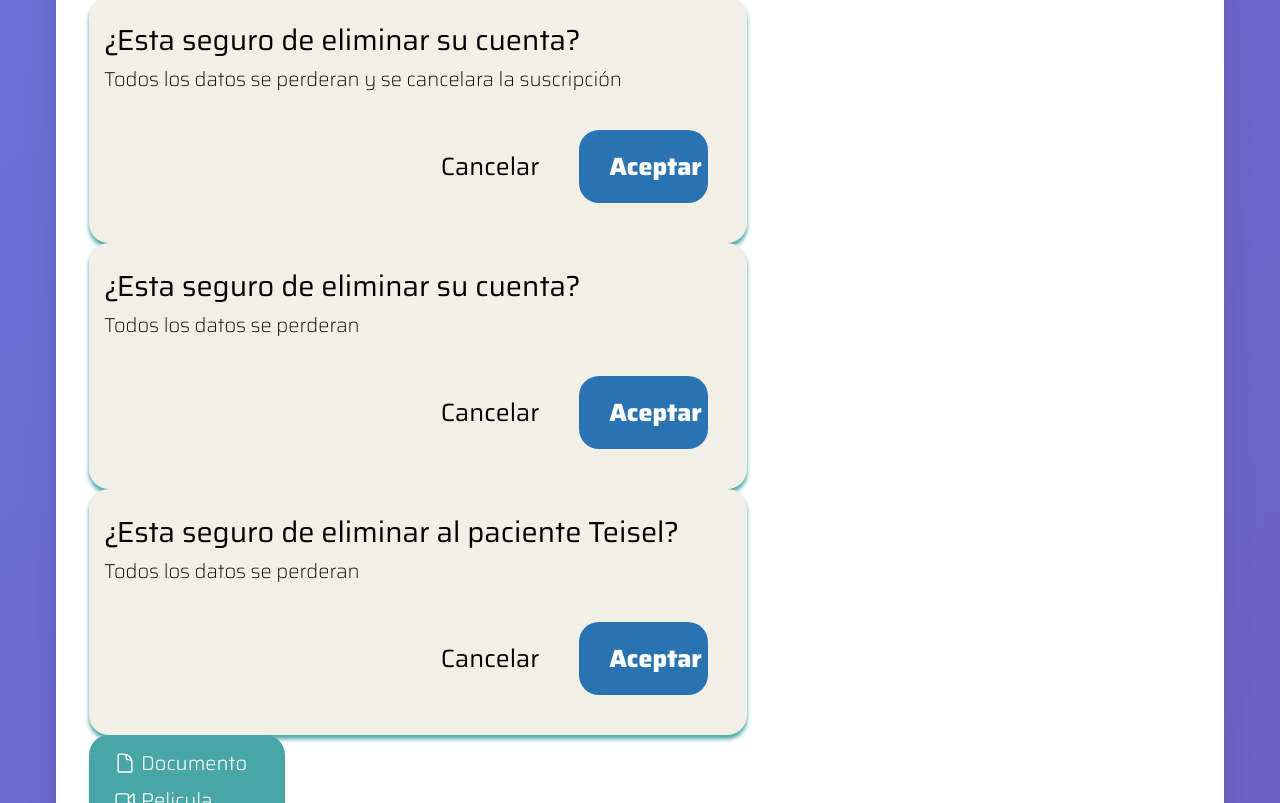
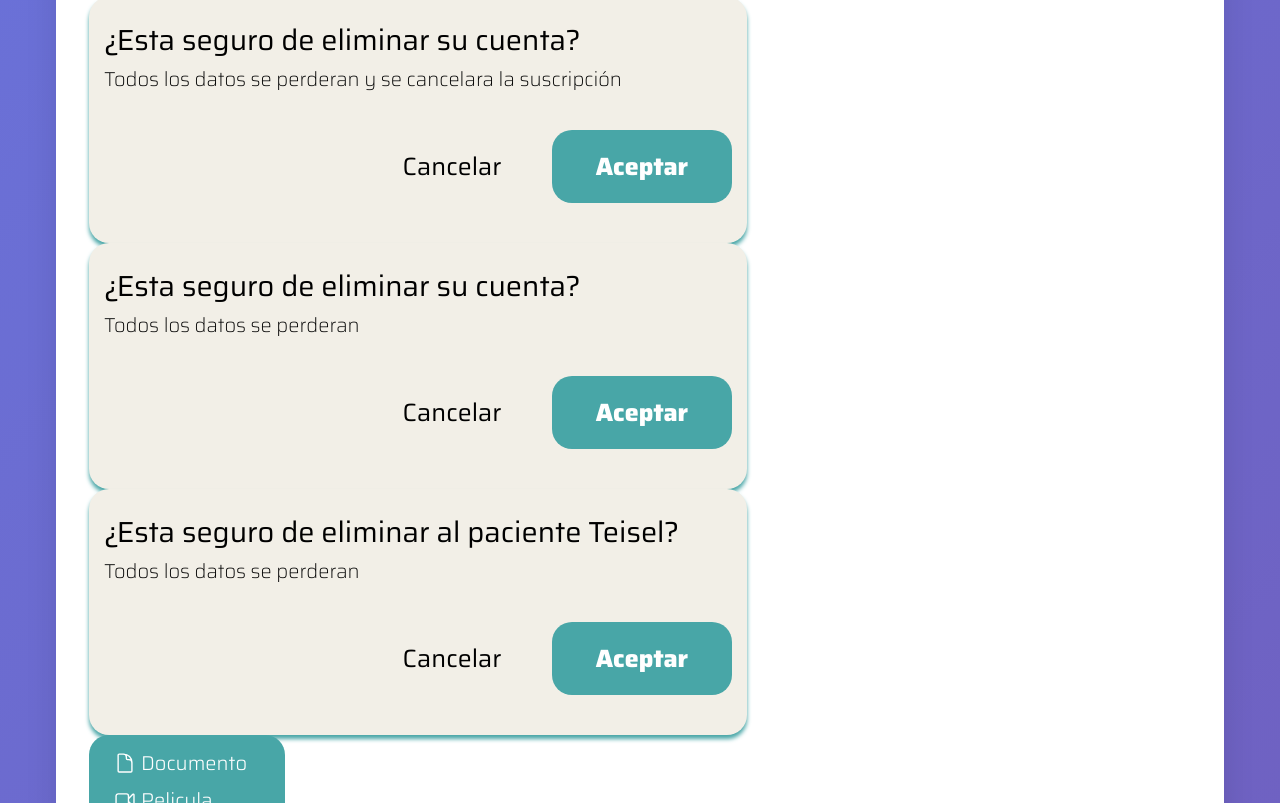
Before and after one commit to Moy446/Mind-Notes, a React (Vite) app in the folder frontend/: page / in a window 1280 px wide. Shown: the part 1897-2700 px from the top of the page. Built offline with nearby package versions, Linux system fonts and the light colour scheme; no server answers; the HTML template or start-up script is replaced by a standard one.

Commit message:
hotfix menu audio

```diff
--- a/frontend/src/components/AudioMenu.css
+++ b/frontend/src/components/AudioMenu.css
@@ -53,6 +53,7 @@
   margin: 5px 0 0;
   border: 1px solid #ddd;
   border-radius: 20px;
+  z-index: 10;
 }
 
 .select-options li {
@@ -76,6 +77,7 @@
     flex-direction: row;
     justify-content: space-between;
     margin-bottom: 60px;
+    z-index: 1;
 }
 
 .accept-button{
--- a/frontend/src/components/DeleteMenu.css
+++ b/frontend/src/components/DeleteMenu.css
@@ -11,17 +11,17 @@
     padding-right: 15px;
 }
 
-.accept-button{
-    width: 180;
-    height: 73;
-    background-color: #9ACBD0;
+.acceptBtnD{
+    width: 180px;
+    height: 73px;
+    background-color: #48A6A7;
     border-radius: 20px;
     border: none;
     cursor: pointer;
     font-family: 'Saira';
     font-size: 25px;
-    color: black;
-    font-weight: 400;
+    color: white;
+    font-weight: 800;
     padding-top: 15px;
     padding-bottom: 15px;
     padding-left: 30px;
@@ -29,12 +29,12 @@
     margin-left: 10px;
 }
 
-.accept-button:hover {
+.acceptBtnD:hover {
   transform: translateY(-2px);
   box-shadow: 0 4px 12px rgba(102, 126, 234, 0.3);
 }
 
-.accept-button:active {
+.acceptBtnD:active {
   transform: translateY(0);
 }
 
@@ -60,8 +60,8 @@
 
 .cancel-button
 {
-    width: 180;
-    height: 73;
+    width: 180px;
+    height: 73px;
     background-color: transparent;
     border-radius: 20px;
     border: none;
--- a/frontend/src/components/DeleteMenu.jsx
+++ b/frontend/src/components/DeleteMenu.jsx
@@ -9,7 +9,7 @@ export default function DeleteMenu(props){
             <span className='subtutle'>{props.subtitle}</span>
             <div className='buttons'>
                 <button className='cancel-button'>Cancelar</button>
-                <button className='accept-button'>Aceptar</button>
+                <button className='acceptBtnD'>Aceptar</button>
             </div>
 
         </div>
```
